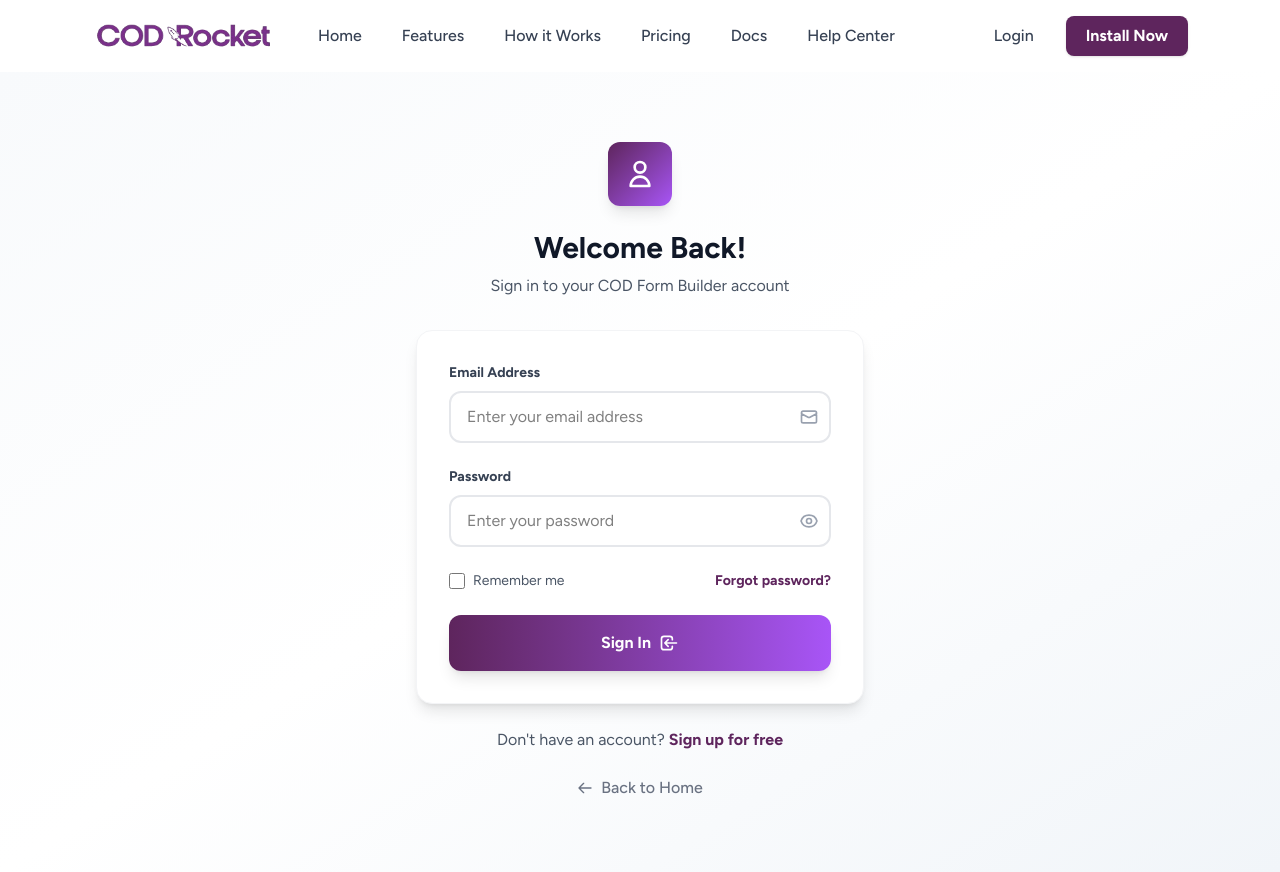
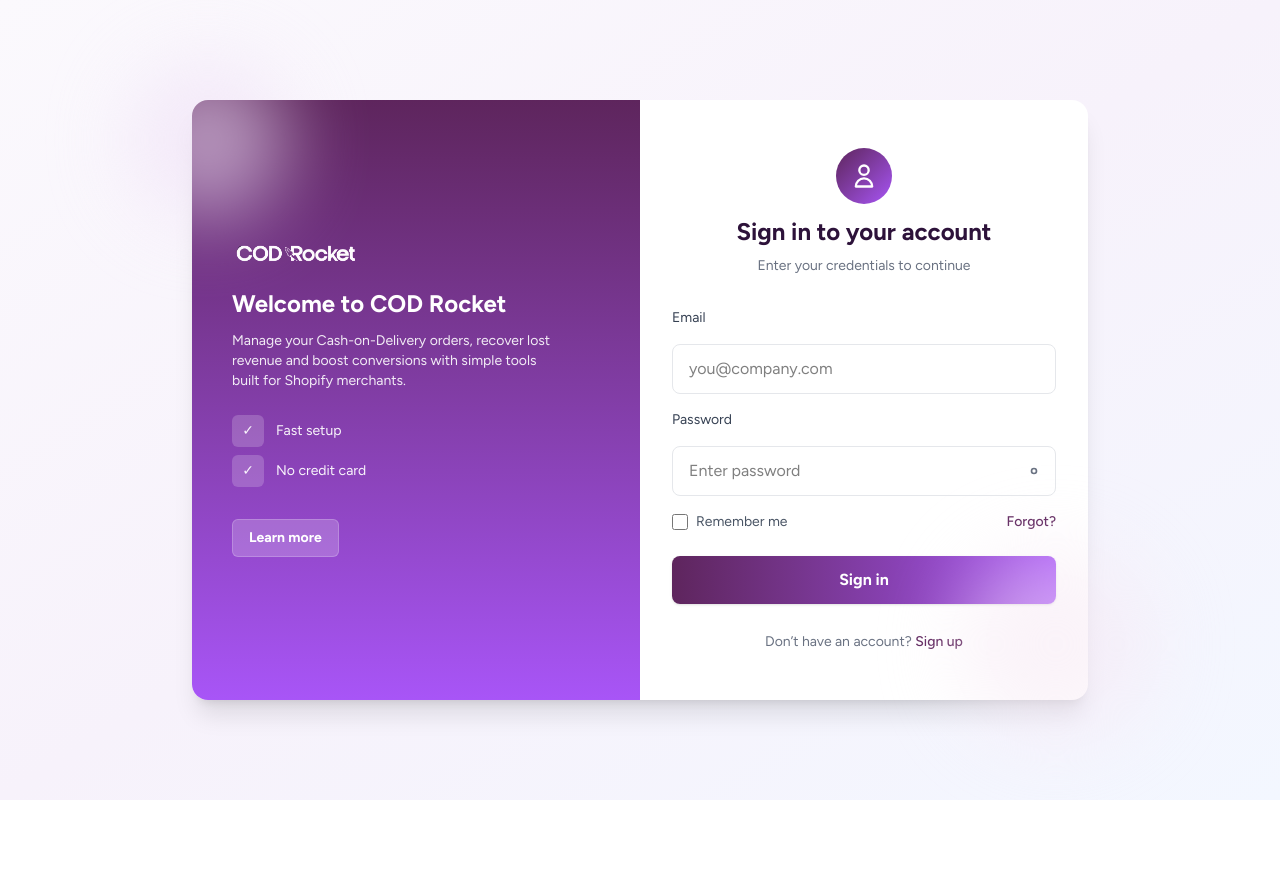
Before and after one commit to abaakil35/Landing-Page-COD, a React (Vite) app in the folder landing-page/: page /login in a window 1280 px wide. After the commit the page ends 800 px from the top, so only its background shows below. Built offline with nearby package versions, Linux system fonts and the light colour scheme.

Commit message:
some style mod in login

```diff
--- a/landing-page/eslint.config.js
+++ b/landing-page/eslint.config.js
@@ -23,7 +23,7 @@
       },
     },
     rules: {
-      'no-unused-vars': ['error', { varsIgnorePattern: '^[A-Z_]' }],
+      'no-unused-vars': ['error', { varsIgnorePattern: '^(motion|[A-Z_])' }],
     },
   },
 ])
--- a/landing-page/package.json
+++ b/landing-page/package.json
@@ -24,6 +24,7 @@
     "@types/react-dom": "^19.1.7",
     "@vitejs/plugin-react": "^5.0.0",
     "eslint": "^9.34.0",
+    "eslint-plugin-react": "^7.37.5",
     "eslint-plugin-react-hooks": "^5.2.0",
     "eslint-plugin-react-refresh": "^0.4.20",
     "globals": "^16.3.0",
--- a/landing-page/src/App.jsx
+++ b/landing-page/src/App.jsx
@@ -28,7 +28,7 @@
 
   return (
     <>
-      <Navbar />
+      {!isLoginPage && <Navbar />}
       <div>
         <Routes>
           <Route
--- a/landing-page/src/Components/Connexion/Login.jsx
+++ b/landing-page/src/Components/Connexion/Login.jsx
@@ -17,23 +17,70 @@
       setIsLoading(false);
       // Add your login logic here
       console.log("Login attempt:", { email, password });
-    }, 2000);
+    }, 1200);
   };
 
   return (
-    <div className="min-h-screen bg-gradient-to-br from-[#f8fafc] via-white to-[#f1f5f9] flex items-center justify-center py-12 px-4 sm:px-6 lg:px-8">
-      <div className="max-w-md w-full space-y-8">
-        {/* Header */}
+    <div className="min-h-screen bg-gradient-to-br from-[#fbf9fd] via-[#f7f2fb] to-[#f3f7ff] flex items-center justify-center py-12 px-4 overflow-hidden">
+      <div className="relative w-full max-w-4xl mx-auto">
+        {/* Decorative subtle circles (non-overflowing) */}
+        <div className="pointer-events-none absolute -top-10 -left-16 w-40 h-40 bg-[#efe0f6] rounded-full filter blur-2xl opacity-60" />
+        <div className="pointer-events-none absolute -bottom-10 -right-16 w-48 h-48 bg-[#f6e7f3] rounded-full filter blur-2xl opacity-50" />
+
         <motion.div
-          className="text-center"
-          initial={{ opacity: 0, y: -20 }}
+          initial={{ opacity: 0, y: 12 }}
           animate={{ opacity: 1, y: 0 }}
-          transition={{ duration: 0.6 }}
+          transition={{ duration: 0.5 }}
+          className="bg-white rounded-2xl shadow-xl overflow-hidden grid grid-cols-1 md:grid-cols-2"
         >
-          <div className="flex justify-center mb-6">
-            <div className="w-16 h-16 bg-gradient-to-br from-[#5e255dff] to-[#a855f7] rounded-xl flex items-center justify-center shadow-lg">
+          {/* Left - Branding */}
+          <div className="hidden md:flex flex-col items-start justify-center px-10 py-12 bg-gradient-to-b from-[#5e255dff] to-[#a855f7] text-white">
+            <div className="mb-6">
+              <img
+                src="/src/assets/logo_white.png"
+                alt="COD Rocket"
+                className="w-32"
+                onError={(e) => (e.currentTarget.style.display = "none")}
+              />
+            </div>
+            <h3 className="text-2xl font-extrabold leading-tight mb-3">
+              Welcome to COD Rocket
+            </h3>
+            <p className="text-sm text-white/90 mb-6 max-w-xs">
+              Manage your Cash-on-Delivery orders, recover lost revenue and
+              boost conversions with simple tools built for Shopify merchants.
+            </p>
+            <ul className="text-sm space-y-2 opacity-95">
+              <li className="flex items-center gap-3">
+                <span className="inline-flex items-center justify-center w-8 h-8 bg-white/20 rounded-md">
+                  ✓
+                </span>
+                <span>Fast setup</span>
+              </li>
+              <li className="flex items-center gap-3">
+                <span className="inline-flex items-center justify-center w-8 h-8 bg-white/20 rounded-md">
+                  ✓
+                </span>
+                <span>No credit card</span>
+              </li>
+            </ul>
+            <div className="mt-8">
+              <a
+                href="#"
+                className="inline-block px-4 py-2 bg-white/20 rounded-md text-white text-sm font-semibold border border-white/20"
+              >
+                Learn more
+              </a>
+            </div>
+          </div>
+
+          {/* Right - Form */}
+          <div className="px-8 py-10 md:py-12 flex items-center justify-center">
+            <div className="w-full max-w-md">
+              <div className="text-center mb-6 md:mb-8">
+                <div className="mx-auto w-14 h-14 rounded-full flex items-center justify-center bg-gradient-to-br from-[#5e255dff] to-[#a855f7] mb-3">
                   <svg
-                className="w-8 h-8 text-white"
+                    className="w-7 h-7 text-white"
                     fill="none"
                     stroke="currentColor"
                     viewBox="0 0 24 24"
@@ -46,75 +93,42 @@
                     />
                   </svg>
                 </div>
+                <h2 className="text-2xl font-bold text-[#2d123a]">
+                  Sign in to your account
+                </h2>
+                <p className="text-sm text-gray-500 mt-2">
+                  Enter your credentials to continue
+                </p>
               </div>
-          <h2 className="text-3xl font-bold text-gray-900 mb-2">
-            Welcome Back!
-          </h2>
-          <p className="text-gray-600">
-            Sign in to your COD Form Builder account
-          </p>
-        </motion.div>
 
-        {/* Login Form */}
-        <motion.form
-          className="mt-8 space-y-6"
-          onSubmit={handleSubmit}
-          initial={{ opacity: 0, y: 20 }}
-          animate={{ opacity: 1, y: 0 }}
-          transition={{ duration: 0.6, delay: 0.1 }}
-        >
-          <div className="bg-white rounded-2xl shadow-lg border border-gray-100 p-8">
-            <div className="space-y-6">
-              {/* Email Field */}
-              <div>
-                <label className="block text-sm font-semibold text-gray-700 mb-2">
-                  Email Address
-                </label>
-                <div className="relative">
+              <form onSubmit={handleSubmit} className="space-y-4">
+                <label className="block text-sm text-gray-700">Email</label>
                 <input
                   type="email"
                   value={email}
                   onChange={(e) => setEmail(e.target.value)}
-                    className="w-full px-4 py-3 border-2 border-gray-200 rounded-xl focus:border-[#5e255dff] focus:outline-none transition-all duration-300 hover:border-gray-300"
-                    placeholder="Enter your email address"
+                  placeholder="you@company.com"
+                  className="w-full px-4 py-3 border border-gray-200 rounded-lg focus:ring-2 focus:ring-[#d9b3ff] focus:border-transparent outline-none"
                   required
                 />
-                  <div className="absolute inset-y-0 right-0 flex items-center pr-3">
-                    <svg
-                      className="w-5 h-5 text-gray-400"
-                      fill="none"
-                      stroke="currentColor"
-                      viewBox="0 0 24 24"
-                    >
-                      <path
-                        strokeLinecap="round"
-                        strokeLinejoin="round"
-                        strokeWidth={2}
-                        d="M3 8l7.89 4.26a2 2 0 002.22 0L21 8M5 19h14a2 2 0 002-2V7a2 2 0 00-2-2H5a2 2 0 00-2 2v10a2 2 0 002 2z"
-                      />
-                    </svg>
-                  </div>
-                </div>
-              </div>
 
-              {/* Password Field */}
-              <div>
-                <label className="block text-sm font-semibold text-gray-700 mb-2">
-                  Password
-                </label>
+                <label className="block text-sm text-gray-700">Password</label>
                 <div className="relative">
                   <input
                     type={showPassword ? "text" : "password"}
                     value={password}
                     onChange={(e) => setPassword(e.target.value)}
-                    className="w-full px-4 py-3 border-2 border-gray-200 rounded-xl focus:border-[#5e255dff] focus:outline-none transition-all duration-300 hover:border-gray-300"
-                    placeholder="Enter your password"
+                    placeholder="Enter password"
+                    className="w-full px-4 py-3 border border-gray-200 rounded-lg focus:ring-2 focus:ring-[#d9b3ff] focus:border-transparent outline-none"
                     required
                   />
                   <button
                     type="button"
                     onClick={() => setShowPassword(!showPassword)}
-                    className="absolute inset-y-0 right-0 flex items-center pr-3 text-gray-400 hover:text-gray-600"
+                    className="absolute inset-y-0 right-0 pr-3 flex items-center text-gray-500"
+                    aria-label={
+                      showPassword ? "Hide password" : "Show password"
+                    }
                   >
                     {showPassword ? (
                       <svg
@@ -127,7 +141,7 @@
                           strokeLinecap="round"
                           strokeLinejoin="round"
                           strokeWidth={2}
-                          d="M13.875 18.825A10.05 10.05 0 0112 19c-4.478 0-8.268-2.943-9.543-7a9.97 9.97 0 011.563-3.029m5.858.908a3 3 0 114.243 4.243M9.878 9.878l4.242 4.242M9.878 9.878L3 3m6.878 6.878L21 21"
+                          d="M13.875 18.825A10.05 10.05 0 0112 19c-4.478 0-8.268-2.943-9.543-7a9.97 9.97 0 011.563-3.029m5.858.908a3 3 0 114.243 4.243M9.878 9.878l4.242 4.242"
                         />
                       </svg>
                     ) : (
@@ -143,137 +157,45 @@
                           strokeWidth={2}
                           d="M15 12a3 3 0 11-6 0 3 3 0 016 0z"
                         />
-                        <path
-                          strokeLinecap="round"
-                          strokeLinejoin="round"
-                          strokeWidth={2}
-                          d="M2.458 12C3.732 7.943 7.523 5 12 5c4.478 0 8.268 2.943 9.542 7-1.274 4.057-5.064 7-9.542 7-4.477 0-8.268-2.943-9.542-7z"
-                        />
                       </svg>
                     )}
                   </button>
                 </div>
-              </div>
 
-              {/* Remember Me & Forgot Password */}
-              <div className="flex items-center justify-between">
-                <label className="flex items-center">
+                <div className="flex items-center justify-between text-sm">
+                  <label className="flex items-center gap-2">
                     <input
                       type="checkbox"
-                    className="w-4 h-4 text-[#5e255dff] border-gray-300 rounded focus:ring-[#5e255dff] focus:ring-2"
+                      className="w-4 h-4 text-[#5e255dff] rounded"
                     />
-                  <span className="ml-2 text-sm text-gray-600">
-                    Remember me
-                  </span>
+                    <span className="text-gray-600">Remember me</span>
                   </label>
                   <Link
                     to="/forgot-password"
-                  className="text-sm text-[#5e255dff] hover:text-[#4a1d49] font-semibold"
+                    className="text-sm text-[#5e255dff] font-medium"
                   >
-                  Forgot password?
+                    Forgot?
                   </Link>
                 </div>
 
-              {/* Login Button */}
-              <motion.button
+                <button
                   type="submit"
                   disabled={isLoading}
-                className="w-full bg-gradient-to-r from-[#5e255dff] to-[#a855f7] hover:from-[#4a1d49] hover:to-[#9333ea] text-white px-8 py-4 rounded-xl font-semibold transition-all duration-300 shadow-lg hover:shadow-xl disabled:opacity-50 disabled:cursor-not-allowed flex items-center justify-center space-x-2"
-                whileHover={{ scale: isLoading ? 1 : 1.02 }}
-                whileTap={{ scale: isLoading ? 1 : 0.98 }}
+                  className="w-full mt-2 inline-flex items-center justify-center gap-2 bg-gradient-to-r from-[#5e255dff] to-[#a855f7] text-white px-4 py-3 rounded-lg font-semibold shadow hover:scale-[1.01] transition-transform disabled:opacity-60"
                 >
-                {isLoading ? (
-                  <>
-                    <svg
-                      className="animate-spin -ml-1 mr-3 h-5 w-5 text-white"
-                      xmlns="http://www.w3.org/2000/svg"
-                      fill="none"
-                      viewBox="0 0 24 24"
-                    >
-                      <circle
-                        className="opacity-25"
-                        cx="12"
-                        cy="12"
-                        r="10"
-                        stroke="currentColor"
-                        strokeWidth="4"
-                      ></circle>
-                      <path
-                        className="opacity-75"
-                        fill="currentColor"
-                        d="M4 12a8 8 0 018-8V0C5.373 0 0 5.373 0 12h4zm2 5.291A7.962 7.962 0 014 12H0c0 3.042 1.135 5.824 3 7.938l3-2.647z"
-                      ></path>
-                    </svg>
-                    <span>Signing In...</span>
-                  </>
-                ) : (
-                  <>
-                    <span>Sign In</span>
-                    <svg
-                      className="w-5 h-5"
-                      fill="none"
-                      stroke="currentColor"
-                      viewBox="0 0 24 24"
-                    >
-                      <path
-                        strokeLinecap="round"
-                        strokeLinejoin="round"
-                        strokeWidth={2}
-                        d="M11 16l-4-4m0 0l4-4m-4 4h14m-5 4v1a3 3 0 01-3 3H6a3 3 0 01-3-3V7a3 3 0 013-3h7a3 3 0 013 3v1"
-                      />
-                    </svg>
-                  </>
-                )}
-              </motion.button>
+                  {isLoading ? "Signing in..." : "Sign in"}
+                </button>
+
+                <div className="text-center text-sm text-gray-500 mt-3">
+                  Don’t have an account?{" "}
+                  <Link to="/signup" className="text-[#5e255dff] font-medium">
+                    Sign up
+                  </Link>
+                </div>
+              </form>
             </div>
           </div>
-
-          {/* Sign Up Link */}
-          <motion.div
-            className="text-center"
-            initial={{ opacity: 0 }}
-            animate={{ opacity: 1 }}
-            transition={{ duration: 0.6, delay: 0.3 }}
-          >
-            <p className="text-gray-600">
-              Don't have an account?{" "}
-              <Link
-                to="/signup"
-                className="text-[#5e255dff] hover:text-[#4a1d49] font-semibold"
-              >
-                Sign up for free
-              </Link>
-            </p>
         </motion.div>
-
-          {/* Back to Home */}
-          <motion.div
-            className="text-center"
-            initial={{ opacity: 0 }}
-            animate={{ opacity: 1 }}
-            transition={{ duration: 0.6, delay: 0.4 }}
-          >
-            <Link
-              to="/"
-              className="inline-flex items-center text-gray-500 hover:text-gray-700 font-medium transition-colors"
-            >
-              <svg
-                className="w-4 h-4 mr-2"
-                fill="none"
-                stroke="currentColor"
-                viewBox="0 0 24 24"
-              >
-                <path
-                  strokeLinecap="round"
-                  strokeLinejoin="round"
-                  strokeWidth={2}
-                  d="M10 19l-7-7m0 0l7-7m-7 7h18"
-                />
-              </svg>
-              Back to Home
-            </Link>
-          </motion.div>
-        </motion.form>
       </div>
     </div>
   );
```
Also changed, not shown: 1 other file (tests, documents, lock files or other folders). Lines whose indentation alone changed are shown as unchanged.
